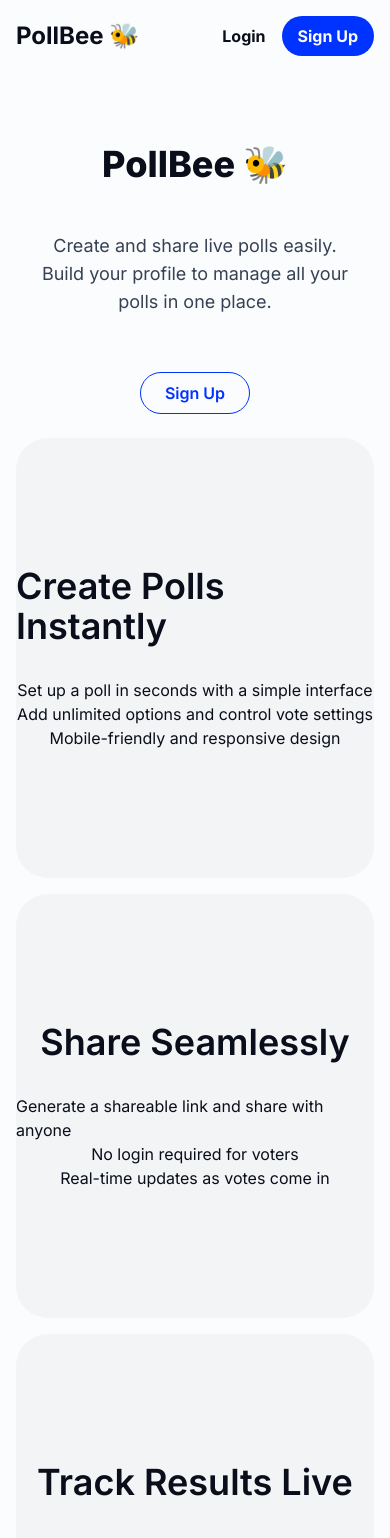
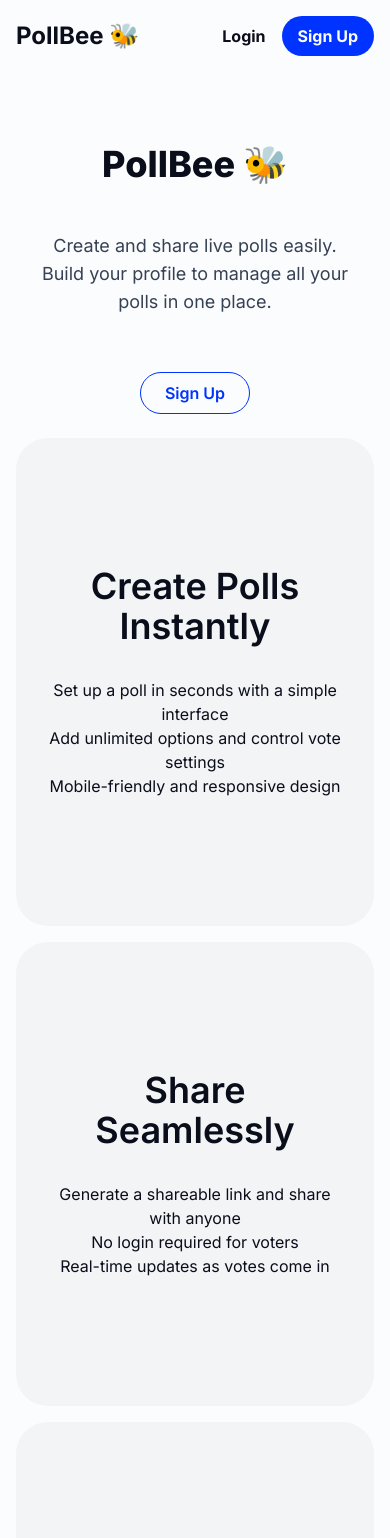
Before and after one commit to jonte265/pollbee, a Next.js app in the folder frontend/: page / in a window 390 px wide. Shown: the top 1538 px of the page. Built offline with nearby package versions, Linux system fonts and the light colour scheme.

Commit message:
fix mobile padding

```diff
--- a/frontend/components/FeatureSection.tsx
+++ b/frontend/components/FeatureSection.tsx
@@ -7,8 +7,8 @@ type FeatureSectionTypes = {
 
 function FeatureSection({ sectionTitle, li1, li2, li3 }: FeatureSectionTypes) {
   return (
-    <section className='flex justify-center items-center py-32 rounded-4xl bg-gray-100'>
-      <div className='flex flex-col justify-center  items-center gap-8'>
+    <section className='flex justify-center items-center py-32 px-8 rounded-4xl bg-gray-100'>
+      <div className='flex flex-col justify-center text-center items-center gap-8'>
         <h2 className='text-4xl font-semibold'>{sectionTitle}</h2>
         <ul className='flex flex-col justify-center items-center'>
           {li1 && <li>{li1}</li>}
```
